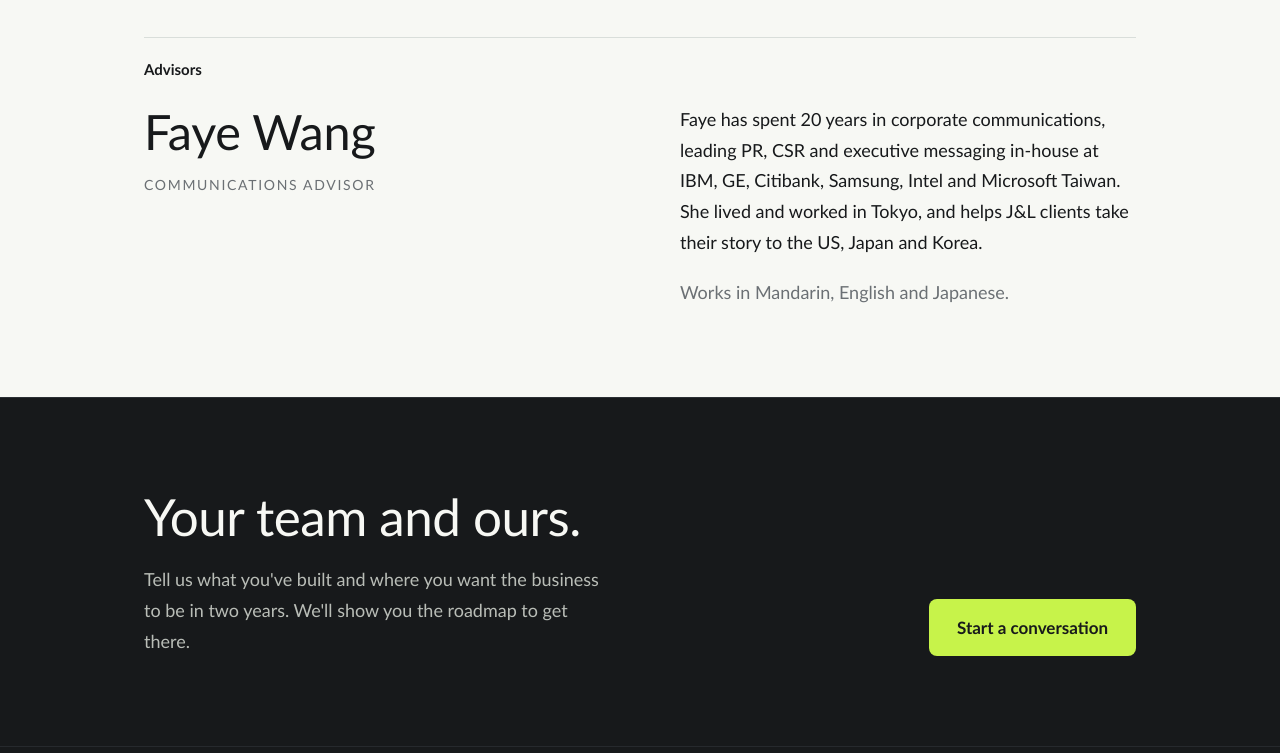
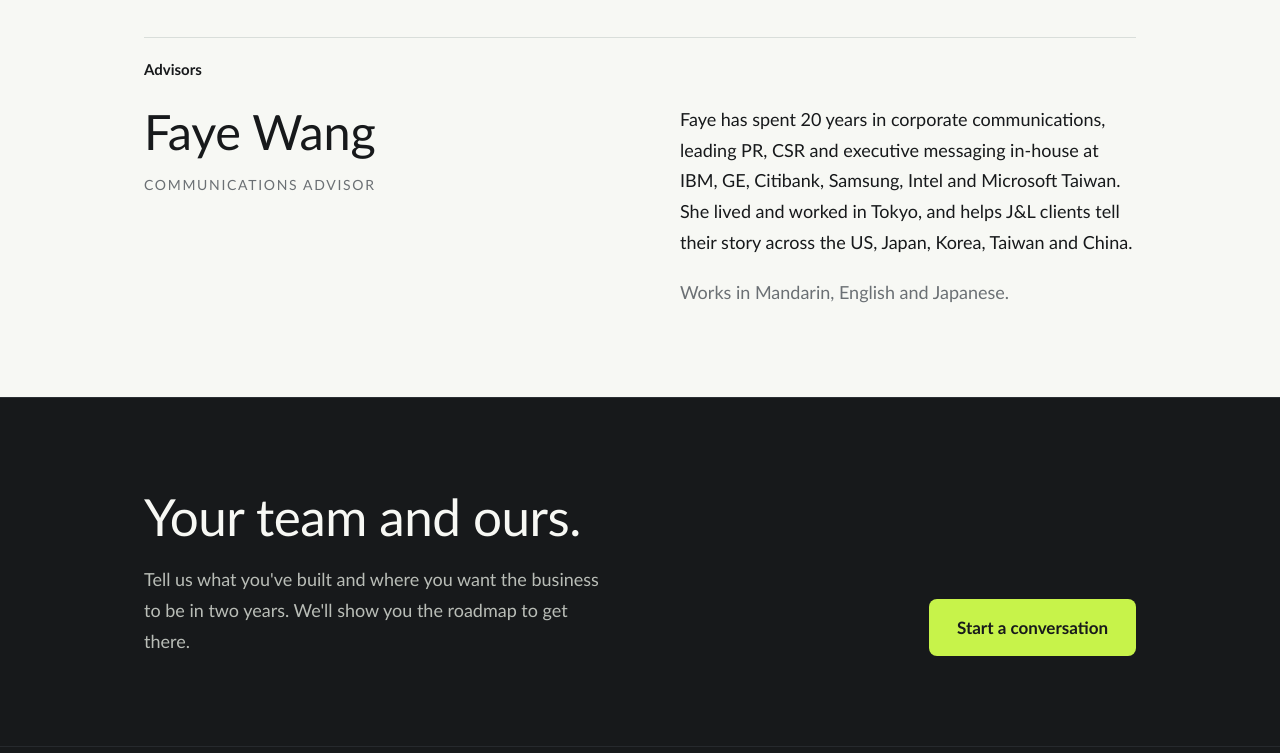
Before and after one commit to jerryjungle/jlstgco-site, a plain HTML site: page about.html in a window 1280 px wide. Shown: the part 2530-3283 px from the top of the page. Drawn offline with Linux system fonts and the light colour scheme.

Commit message:
About: widen Faye's markets to Taiwan and China
Co-Authored-By: Claude Opus 5.5 <noreply@anthropic.com>
Claude-Session: https://claude.ai/code/session_01C1juADesMAasRMYEaovynv

```diff
--- a/about.html
+++ b/about.html
@@ -93,7 +93,7 @@
           <p class="kicker" style="margin: 14px 0 0">Communications Advisor</p>
         </div>
         <div>
-          <p class="body">Faye has spent 20 years in corporate communications, leading PR, CSR and executive messaging in-house at IBM, GE, Citibank, Samsung, Intel and Microsoft Taiwan. She lived and worked in Tokyo, and helps J&amp;L clients take their story to the US, Japan and Korea.</p>
+          <p class="body">Faye has spent 20 years in corporate communications, leading PR, CSR and executive messaging in-house at IBM, GE, Citibank, Samsung, Intel and Microsoft Taiwan. She lived and worked in Tokyo, and helps J&amp;L clients tell their story across the US, Japan, Korea, Taiwan and China.</p>
           <p class="body" style="margin-top: 20px; color: var(--muted)">Works in Mandarin, English and Japanese.</p>
         </div>
       </div>
```
